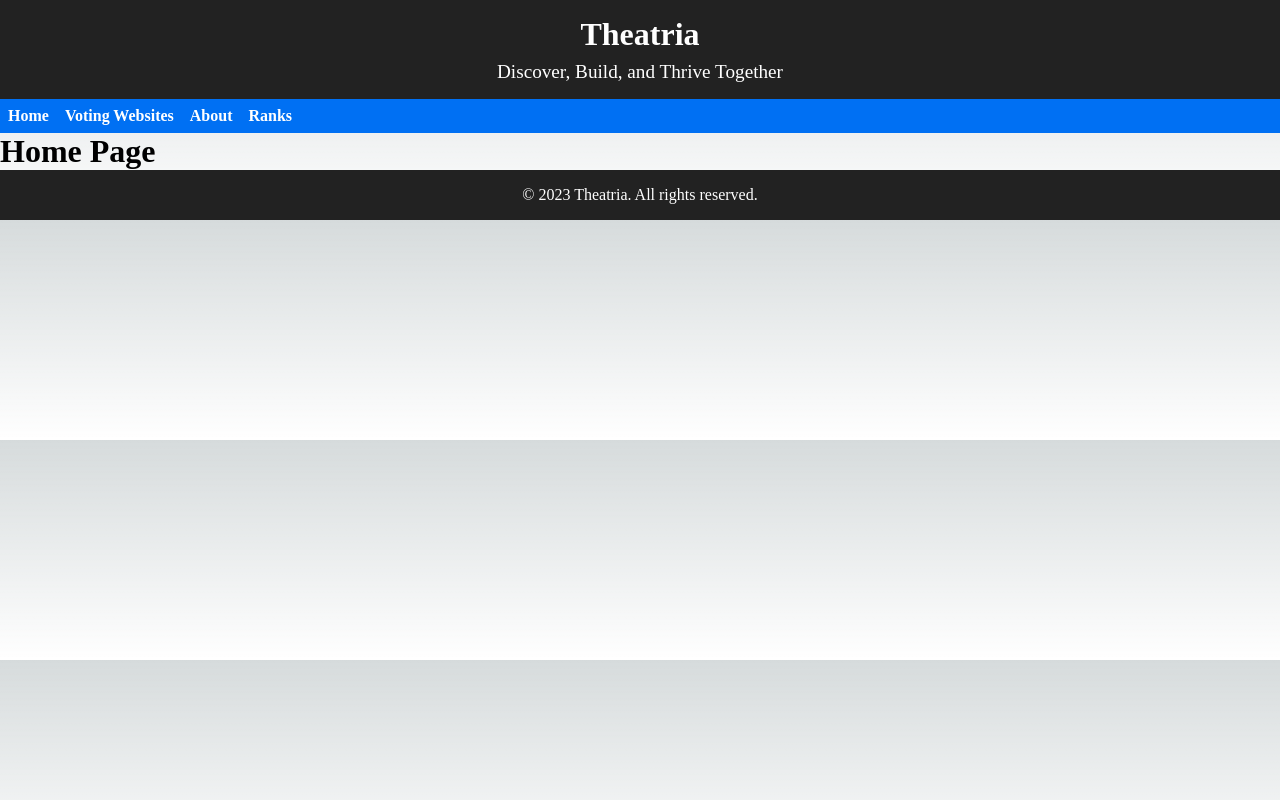
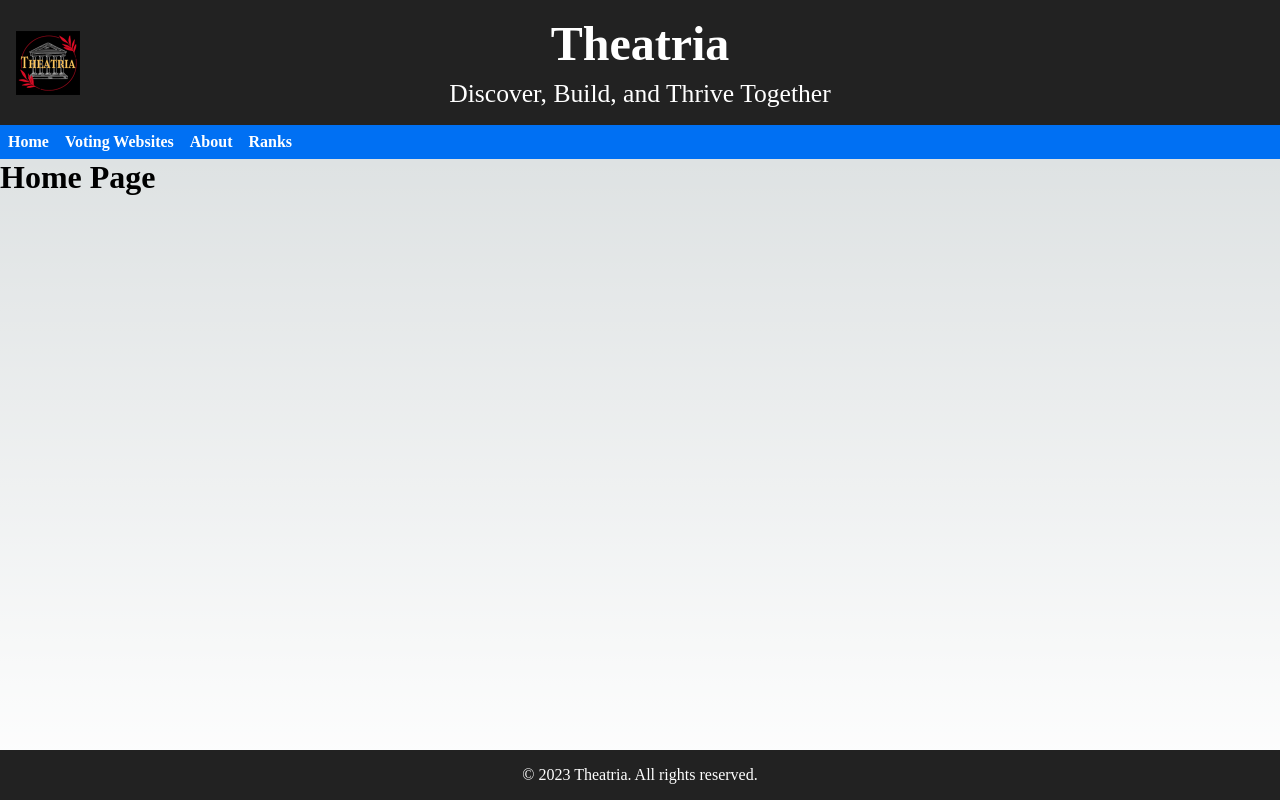
Before and after one commit to JL-III/Theatria-Nextjs, a Next.js app: page / in a window 1280 px wide. Built offline with nearby package versions, Linux system fonts and the light colour scheme.

Commit message:
add header and footer to all pages

```diff
--- a/components/Layout.js
+++ b/components/Layout.js
@@ -5,13 +5,14 @@ import styles from '../css/layout.module.css';
 
 const Layout = ({ children }) => {
     return (
-        <div>
+        <div className={styles.layout}>
             <header className={styles.header}>
+                <img src="/Theatria_Alt2.png" alt="Theatria Favicon" className={styles.favicon} />
                 <h1 className={styles.serverName}>Theatria</h1>
                 <p className={styles.tagline}>Discover, Build, and Thrive Together</p>
             </header>
             <Navbar />
-            <main>{children}</main>
+            <main className={styles.content}>{children}</main>
             <footer className={styles.footer}>
                 &copy; {new Date().getFullYear()} Theatria. All rights reserved.
             </footer>
--- a/css/layout.module.css
+++ b/css/layout.module.css
@@ -1,21 +1,3 @@
-/* components/Layout.module.css */
-.header {
-    background-color: #222;
-    padding: 1rem;
-    text-align: center;
-}
-
-.serverName {
-    font-size: 2rem;
-    color: #ffffff;
-}
-
-.tagline {
-    font-size: 1.2rem;
-    color: #ffffff;
-    margin-top: 0.5rem;
-}
-
 .footer {
     background-color: #222;
     padding: 1rem;
@@ -23,3 +5,70 @@
     color: #ffffff;
     font-size: 1rem;
 }
+
+.layout {
+    display: flex;
+    flex-direction: column;
+    min-height: 100vh;
+}
+
+.content {
+    flex-grow: 1;
+}
+
+/* components/Layout.module.css */
+.header {
+    background-color: #222;
+    padding: 1rem;
+    display: flex;
+    align-items: center;
+    justify-content: center;
+    flex-wrap: wrap;
+    position: relative;
+}
+
+.favicon {
+    height: 64px;
+    width: 64px;
+    position: absolute;
+    left: 1rem;
+}
+
+.serverName {
+    font-size: 2rem;
+    color: #ffffff;
+    margin: 0;
+    width: 100%;
+    text-align: center;
+}
+
+.tagline {
+    font-size: 1.2rem;
+    color: #ffffff;
+    margin-top: 0.5rem;
+    margin-bottom: 0;
+    width: 100%;
+    text-align: center;
+}
+
+/* Media query for tablet devices */
+@media (min-width: 768px) {
+    .serverName {
+        font-size: 2.5rem;
+    }
+
+    .tagline {
+        font-size: 1.4rem;
+    }
+}
+
+/* Media query for desktop devices */
+@media (min-width: 1024px) {
+    .serverName {
+        font-size: 3rem;
+    }
+
+    .tagline {
+        font-size: 1.6rem;
+    }
+}
--- a/pages/_app.js
+++ b/pages/_app.js
@@ -1,5 +1,15 @@
 import '../styles/globals.css'
 
-export default function App({ Component, pageProps }) {
-  return <Component {...pageProps} />
+import React from 'react';
+import '../styles/globals.css';
+import Layout from '../components/Layout';
+
+function MyApp({ Component, pageProps }) {
+  return (
+      <Layout>
+        <Component {...pageProps} />
+      </Layout>
+  );
 }
+
+export default MyApp;
--- a/pages/about.tsx
+++ b/pages/about.tsx
@@ -2,9 +2,7 @@ import Layout from "../components/Layout";
 
 function About() {
     return (
-        <Layout>
-            <h1>About Page</h1>
-        </Layout>
+        <h1>About Page</h1>
     )
 }
 
--- a/pages/index.tsx
+++ b/pages/index.tsx
@@ -2,9 +2,7 @@ import Layout from '../components/Layout'
 
 function Home() {
     return (
-        <Layout>
-            <h1>Home Page</h1>
-        </Layout>
+        <h1>Home Page</h1>
     )
 }
 
--- a/pages/ranks.jsx
+++ b/pages/ranks.jsx
@@ -9,7 +9,7 @@ import Layout from "../components/Layout";
 
 const RanksPage = () => {
     return (
-        <Layout>
+        <div>
             <Head>
                 <title>Ranks</title>
             </Head>
@@ -24,7 +24,7 @@ const RanksPage = () => {
                     </tbody>
                 </table>
             </main>
-        </Layout>
+        </div>
     );
 };
 
```
Also changed, not shown: pages/voting.tsx (+4 -6 lines), public/Theatria_Alt2.png (added).
